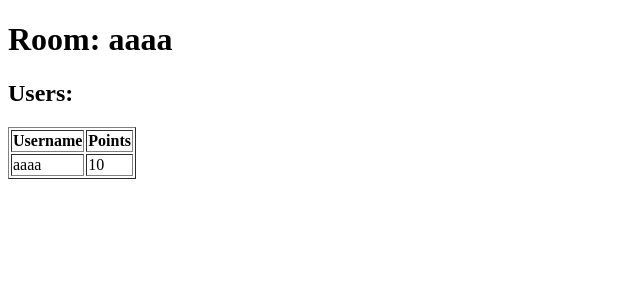
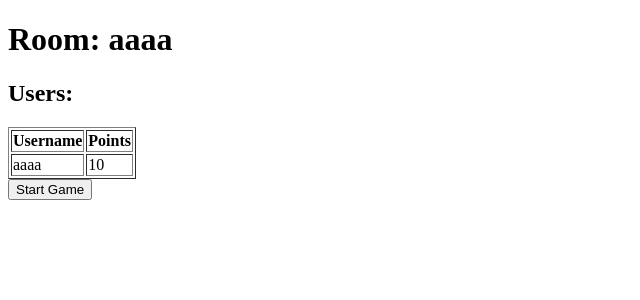
Before and after one commit to grochot-agh/projekt-bdweb, a Flask app: page /game/room/1 in a window 1280 px wide. Shown: the top 300 px of the page, without its empty margins (0-640 px from the left). Run offline with Flask 3, Linux system fonts and the light colour scheme; a user stored in the database is signed in; data comes from the database, SQL or seed files in the repository; both versions use the stored data as it was after the commit; some libraries are stand-ins or nearby versions.

Commit message:
socket events

```diff
--- a/app/game/routes.py
+++ b/app/game/routes.py
@@ -1,5 +1,6 @@
 from flask import render_template, flash, redirect, url_for, request
 from flask_login import current_user, login_required
+from flask_socketio import emit
 from app import db, socketio
 from app.game import bp
 from app.game.forms import CreateRoomForm, JoinRoomForm
@@ -10,7 +11,7 @@ from app.models import User, Room
 def create_room():
     form = CreateRoomForm()
     if form.validate_on_submit():
-        room = Room(name=form.name.data)
+        room = Room(name=form.name.data, owner=current_user)
         room.set_password(form.password.data)
         room.users.append(current_user)
         db.session.add(room)
@@ -18,6 +19,7 @@ def create_room():
         flash('Room created successfully!')
         return redirect(url_for('game.room', room_id=room.id))
     return render_template('create_room.html', form=form)
+
 
 @bp.route('/join_room', methods=['GET', 'POST'])
 @login_required
@@ -42,3 +44,35 @@ def join_room():
 def room(room_id):
     room = Room.query.get_or_404(room_id)
     return render_template('room.html', room=room)
+
+@socketio.on('start_game')
+def handle_start_game(data):
+    room_id = data['room']
+    print(data)
+    # Tutaj można dodać logikę biznesową dotyczącą rozpoczęcia gry
+    print(f"Received 'start_game' event for room ID: {room_id}")
+    print("ok")
+    # Emitowanie zdarzenia 'redirect_to_game'
+    emit('redirect_to_game', {'url': url_for('game.play_game', room_id=room_id)})
+
+@bp.route('/play_game/<int:room_id>')
+@login_required
+def play_game(room_id):
+    room = Room.query.get_or_404(room_id)
+    if current_user not in room.users:
+        return redirect(url_for('game.room', room_id=room_id))
+    return render_template('game.html', room=room)
+
+@bp.route('/end_game/<int:room_id>')
+@login_required
+def end_game(room_id):
+    room = Room.query.get_or_404(room_id)
+    if current_user not in room.users:
+        return redirect(url_for('game.room', room_id=room_id))
+
+    # Example logic to update points
+    for user in room.users:
+        user.points += 10  # Example increment
+    db.session.commit()
+
+    return redirect(url_for('game.room', room_id=room_id))
--- a/app/models.py
+++ b/app/models.py
@@ -24,6 +24,8 @@ class Room(db.Model):
     name = db.Column(db.String(150), unique=True, nullable=False)
     password_hash = db.Column(db.String(150), nullable=False)
     users = db.relationship('User', secondary='room_users', backref='rooms')
+    owner_id = db.Column(db.Integer, db.ForeignKey('user.id'), nullable=False)
+    owner = db.relationship('User', backref='owned_rooms')
 
     def set_password(self, password):
         self.password_hash = generate_password_hash(password)
--- /dev/null
+++ b/app/static/client.js
@@ -0,0 +1,26 @@
+var socket = io();
+var room;
+socket.on('connect', function() {
+    console.log('Connected to Socket.IO server');
+    socket.emit('join', {room: '{{ room.id }}'});
+});
+
+socket.on('user_update', function(data) {
+    const usersTable = document.getElementById('users-table');
+    usersTable.innerHTML = '';
+    data.users.forEach(user => {
+        const row = `<tr><td>${user.username}</td><td>${user.points}</td></tr>`;
+        usersTable.innerHTML += row;
+    });
+});
+
+document.getElementById('start-game').addEventListener('click', function() {
+    const startGameButton = document.getElementById('start-game');
+    const roomId = startGameButton.dataset.roomId;
+    socket.emit('start_game', {room: roomId});
+});
+
+socket.on('redirect_to_game', function(data) {
+    console.log('hi');
+    window.location.href = data.url;
+});
--- a/app/templates/room.html
+++ b/app/templates/room.html
@@ -25,21 +25,9 @@
         </tbody>
     </table>
 
-    <script>
-        const socket = io();
-
-        socket.on('connect', function() {
-            socket.emit('join', {room: '{{ room.id }}'});
-        });
-
-        socket.on('user_update', function(data) {
-            const usersTable = document.getElementById('users-table');
-            usersTable.innerHTML = '';
-            data.users.forEach(user => {
-                const row = `<tr><td>${user.username}</td><td>${user.points}</td></tr>`;
-                usersTable.innerHTML += row;
-            });
-        });
-    </script>
+    {% if current_user == room.owner %}
+        <button id="start-game" data-room-id="{{ room.id }}">Start Game</button>
+    {% endif %}
+    <script src="{{ url_for('static', filename='client.js') }}"></script>
 </body>
 </html>
```
Also changed, not shown: app/templates/game.html (added, +29 -0 lines), instance/app.db.
